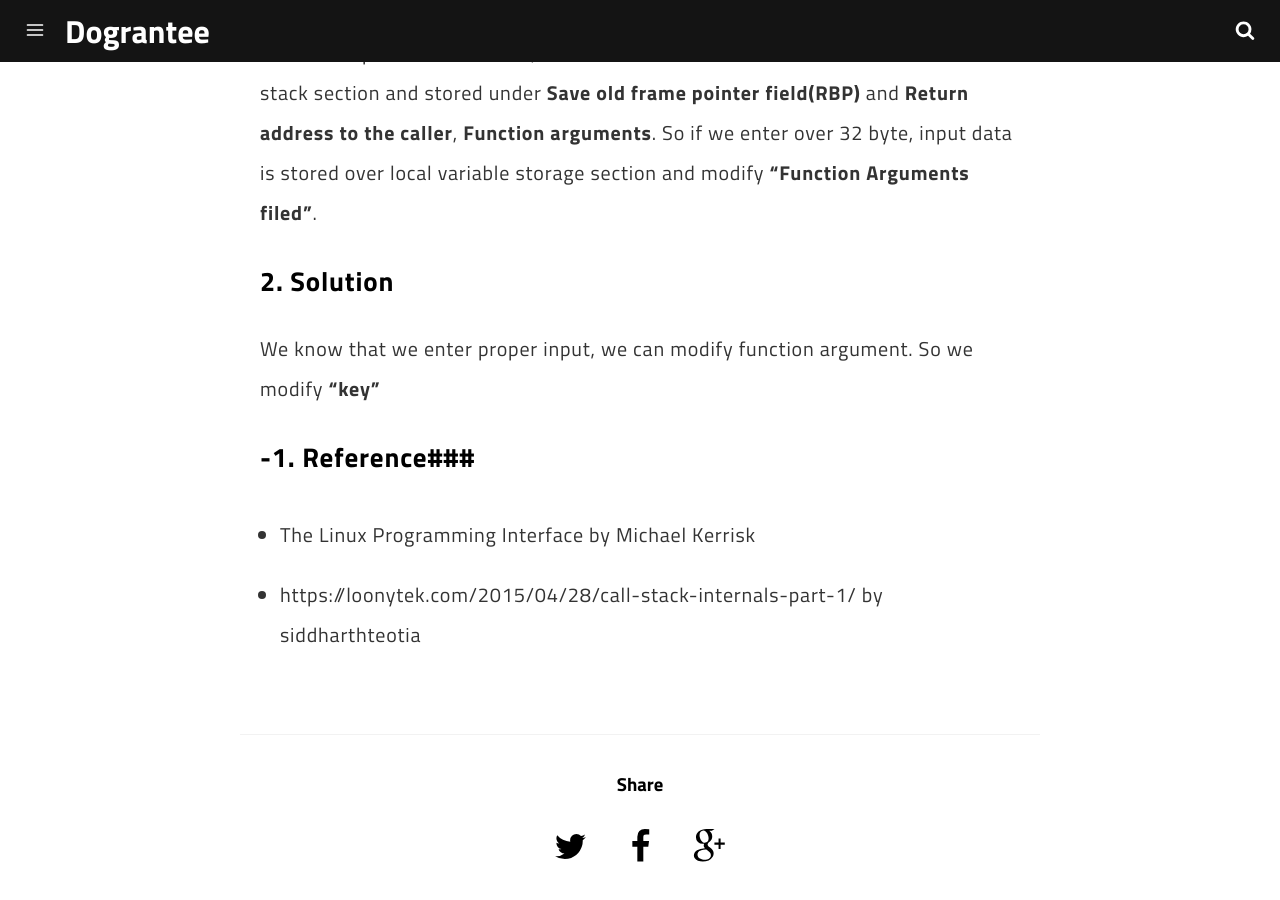
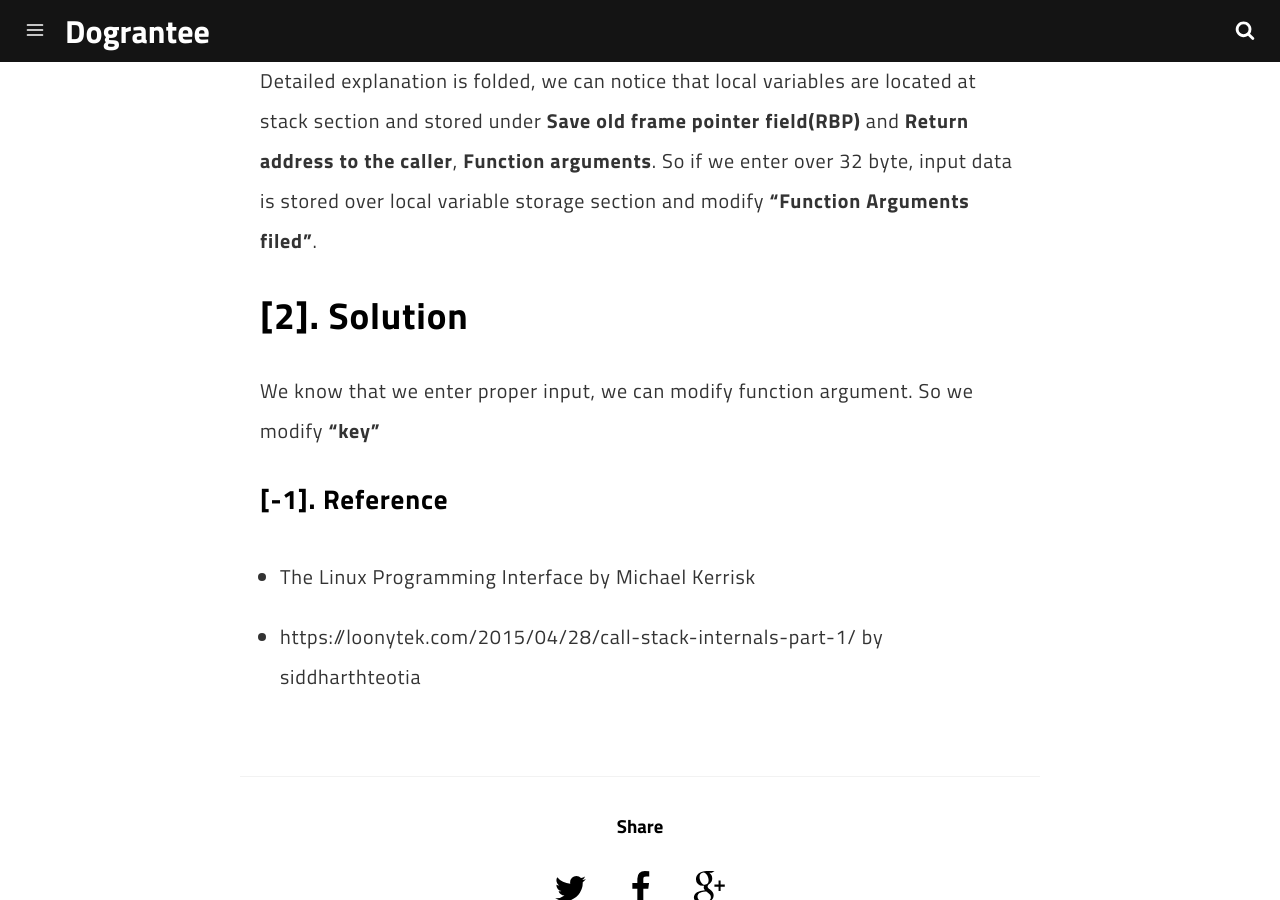
Before and after one commit to dograntee/dograntee.github.io, a Jekyll site: the page built from _posts/2018-08-26-pwnable-bof.md, in a window 1280 px wide and 900 px high, scrolled down 3354 px. Built offline with Jekyll 4.4.1, drawn with Linux system fonts in a browser that asks for light colours; comment, search, counter and statistics services are not loaded; some of the changed text lies outside the part shown.

Commit message:
18-09-10

```diff
--- a/_posts/2018-08-26-pwnable-bof.md
+++ b/_posts/2018-08-26-pwnable-bof.md
@@ -15,7 +15,7 @@
 
 # BOF problem
 
-### 0. Intro
+## [0]. Intro
 
 bof stands for "buffer overflow". So this problem may be using buffer overflow vulnerability.
 
@@ -23,7 +23,7 @@
 (* Stack and Heap is a field of running process structure in memory)
 ![problem](/assets/img/pwn/bof/process_structure.PNG "process structure")
 
-### 1. Analyze
+## [1]. Analyze
 
 First, look at the source code bof.c
 
@@ -58,7 +58,7 @@
 
 Detailed explanation is folded, we can notice that local variables are located at stack section and stored under __Save old frame pointer field(RBP)__ and __Return address to the caller__, __Function arguments__. So if we enter over 32 byte, input data is stored over local variable storage section and modify __"Function Arguments filed"__.
 
-### 2. Solution
+## [2]. Solution
 
 We know that we enter proper input, we can modify function argument. So we modify __"key"__
 
@@ -78,6 +78,6 @@
 
 
 
-### -1. Reference###
+### [-1]. Reference
  - The Linux Programming Interface by Michael Kerrisk
  - https://loonytek.com/2015/04/28/call-stack-internals-part-1/ by siddharthteotia
```
